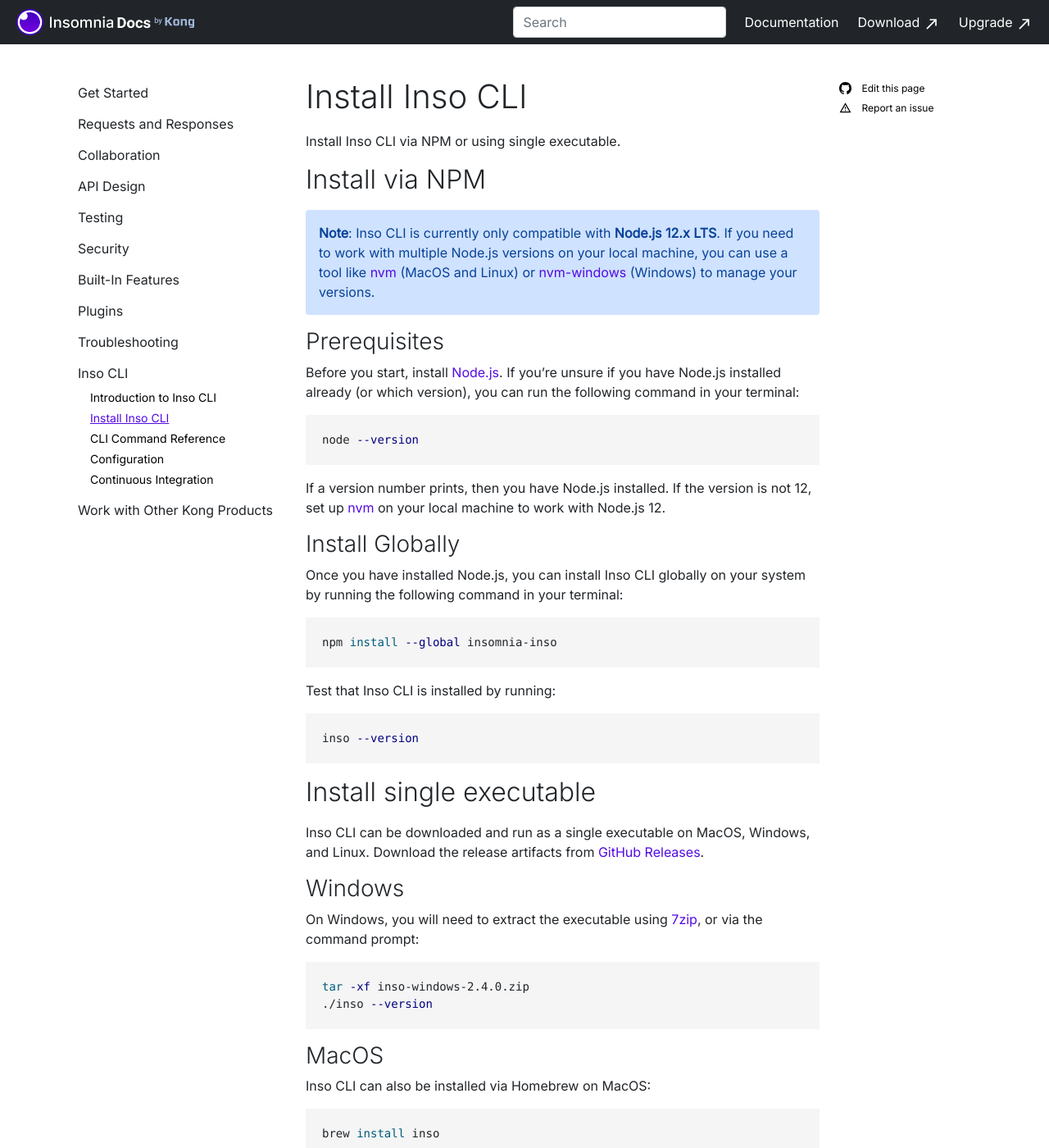
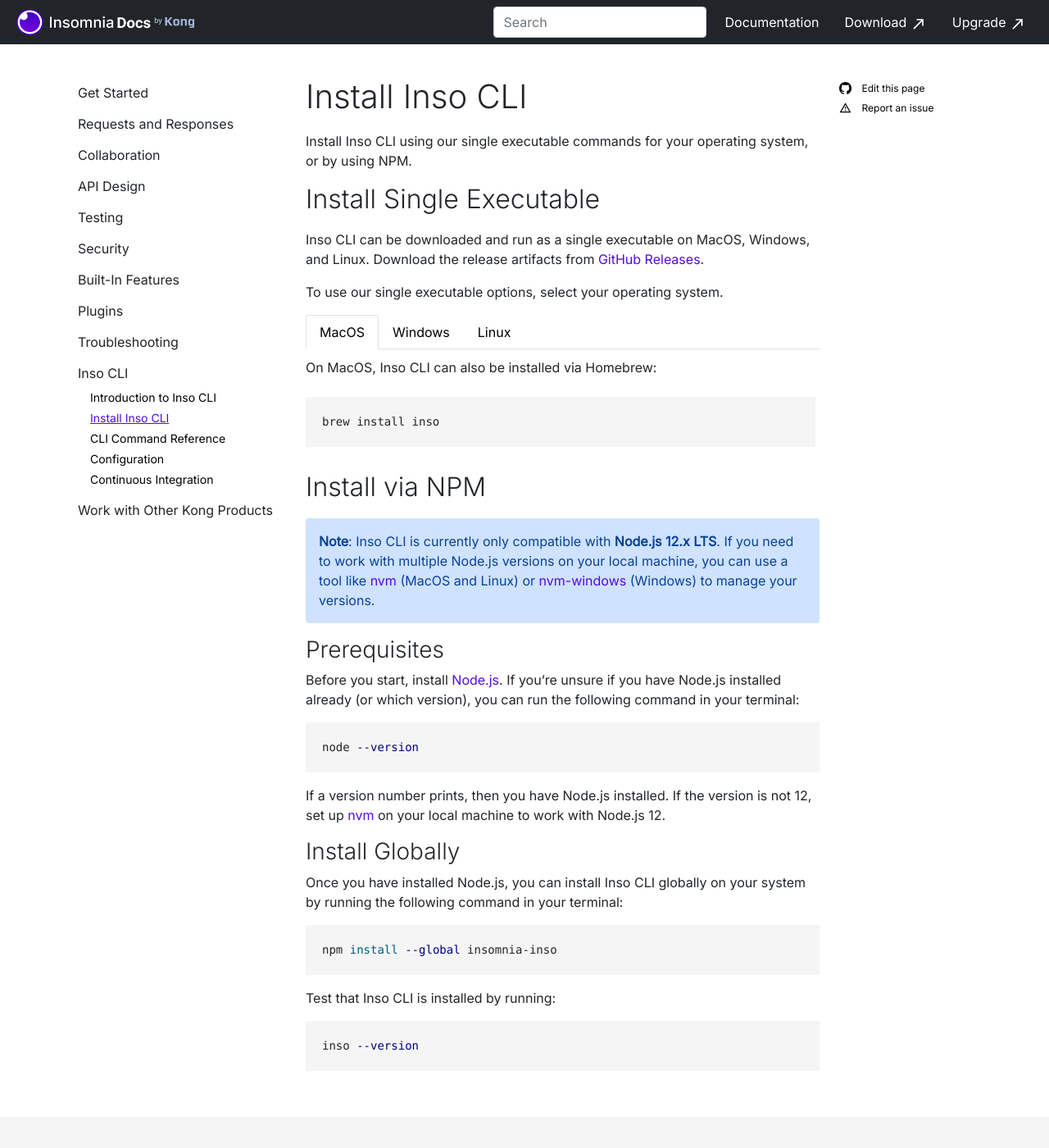
Before and after one commit to Kong/insomnia-docs, a Jekyll site: the page built from docs/inso-cli/install.md, in a window 1280 px wide and 1400 px high. Shown: the whole window at 82% size. Built offline with Jekyll 4.4.1, drawn with Linux system fonts in a browser that asks for light colours; comment, search, counter and statistics services are not loaded.

Commit message:
[DOCU-2030] Add accessible tabs to Inso CLI install

````diff
--- a/docs/assets/css/styles.scss
+++ b/docs/assets/css/styles.scss
@@ -167,7 +167,6 @@
 .nav-link {
     color: white !important;
     display: inline;
-    padding-right: 0px !important;
 
     &:hover {
         text-decoration: underline;
@@ -344,3 +343,14 @@
 .z-sidebar {
     z-index: 0;
 }
+
+// sideways tabs
+.side-tabs {
+    color: black !important;
+}
+
+.tab-content {
+    padding-top: 10px;
+    padding-right: 5px;
+    margin-bottom: 30px;
+}
--- a/docs/inso-cli/install.md
+++ b/docs/inso-cli/install.md
@@ -5,7 +5,38 @@
 category-url: inso-cli
 ---
 
-Install Inso CLI via NPM or using single executable.
+Install Inso CLI using our single executable commands for your operating system, or by using NPM.
+
+## Install Single Executable
+
+Inso CLI can be downloaded and run as a single executable on MacOS, Windows, and Linux. Download the release artifacts from [GitHub Releases](https://github.com/Kong/insomnia/releases/tag/lib%402.4.0).
+
+To use our single executable options, select your operating system.
+
+<nav>
+  <div class="nav nav-tabs" id="nav-tab" role="tablist">
+    <button class="nav-link active side-tabs" id="nav-home-tab" data-bs-toggle="tab" data-bs-target="#nav-home" type="button" role="tab" aria-controls="nav-home" aria-selected="true">MacOS</button>
+    <button class="nav-link side-tabs" id="nav-profile-tab" data-bs-toggle="tab" data-bs-target="#nav-profile" type="button" role="tab" aria-controls="nav-profile" aria-selected="false">Windows</button>
+    <button class="nav-link side-tabs" id="nav-contact-tab" data-bs-toggle="tab" data-bs-target="#nav-contact" type="button" role="tab" aria-controls="nav-contact" aria-selected="false">Linux</button>
+  </div>
+</nav>
+<div class="tab-content" id="nav-tabContent">
+  <div class="tab-pane fade show active" id="nav-home" role="tabpanel" aria-labelledby="nav-home-tab">
+  On MacOS, Inso CLI can also be installed via Homebrew:
+<br/><br/>
+<pre class="highlight"><code>brew install inso</code></pre>
+  </div>
+  <div class="tab-pane fade" id="nav-profile" role="tabpanel" aria-labelledby="nav-profile-tab">
+  On Windows, extract the executable using <a href="https://www.7-zip.org/">7zip</a>, or via the command prompt:
+  <br/><br/>
+<pre class="highlight"><code>tar -xf inso-windows-2.4.0.zip
+./inso --version</code></pre>
+  </div>
+  <div class="tab-pane fade" id="nav-contact" role="tabpanel" aria-labelledby="nav-contact-tab">On Linux, download the Linux tar file from <a href="https://github.com/Kong/insomnia/releases/tag/lib%402.4.0">GitHub</a>. Extract the file by using the following command where <code>{name}</code> is the tar file name:
+  <br/><br/>
+  <pre class="highlight"><code>tar -xf {name}.tar.xz</code></pre>
+  </div>
+</div>
 
 ## Install via NPM
 
@@ -35,24 +66,3 @@
 ```bash
 inso --version
 ```
-
-## Install single executable
-
-Inso CLI can be downloaded and run as a single executable on MacOS, Windows, and Linux. Download the release artifacts from [GitHub Releases](https://github.com/Kong/insomnia/releases/tag/lib%402.4.0).
-
-### Windows
-
-On Windows, you will need to extract the executable using [7zip](https://www.7-zip.org/), or via the command prompt:
-
-```sh
-tar -xf inso-windows-2.4.0.zip
-./inso --version
-```
-
-### MacOS
-
-Inso CLI can also be installed via Homebrew on MacOS:
-
-```bash
-brew install inso
-```
````
